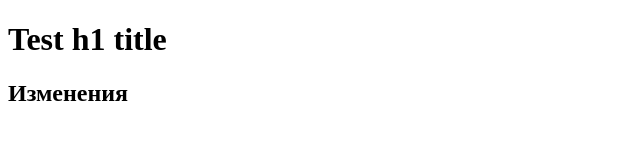
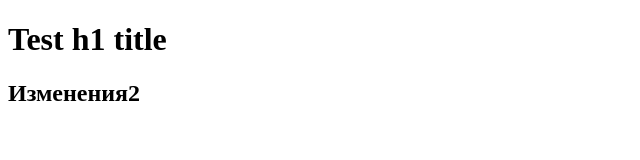
Before and after one commit to fleader64/fleader641.github.io, a plain HTML site: page index.html in a window 1280 px wide. Shown: the full height of the page, 0-640 px from the left. Drawn offline with Linux system fonts and the light colour scheme.

Commit message:
changes 2

```diff
--- a/index.html
+++ b/index.html
@@ -6,6 +6,6 @@
 </head>
 <body>
 	<h1>Test h1 title</h1>
-	<h2>Изменения</h2>
+	<h2>Изменения2</h2>
 </body>
 </html>
```
